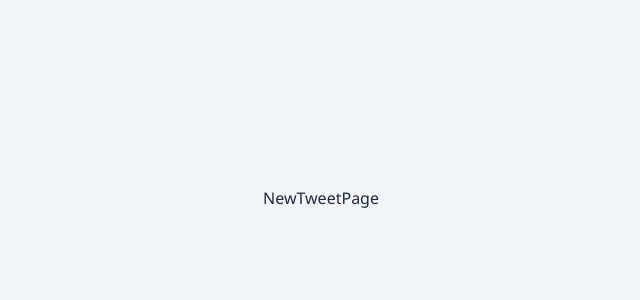
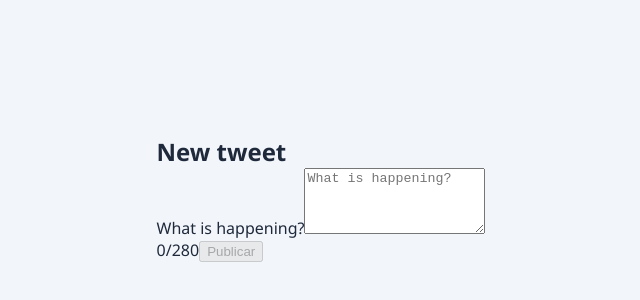
Before and after one commit to juanjoazedu/SOF1_Homies_TeamOmega, a React (Vite) app: page /compose in a window 1280 px wide. Shown: the part 210-510 px from the top of the page, without its empty margins (319-959 px from the left). Built offline with nearby package versions, Linux system fonts and the light colour scheme.

Commit message:
feat(tweets): added new tweet page with character counter
Validates empty and over-280-character tweets and notifies the user on success or error.

```diff
--- a/src/tweets/components/TweetForm.tsx
+++ b/src/tweets/components/TweetForm.tsx
@@ -1,5 +1,49 @@
-export const TweetForm = () => {
+import { useState } from 'react';
+
+const MAX_TWEET_LENGTH = 280;
+
+interface TweetFormProps {
+  onSubmit: (text: string) => void;
+}
+
+export const TweetForm = ({ onSubmit }: TweetFormProps) => {
+  const [text, setText] = useState('');
+
+  const trimmedLength = text.trim().length;
+  const isTooLong = text.length > MAX_TWEET_LENGTH;
+  const isDisabled = trimmedLength === 0 || isTooLong;
+
+  const counterClass = isTooLong
+    ? 'tweet-form__counter tweet-form__counter--error'
+    : 'tweet-form__counter';
+
   return (
-    <div>TweetForm</div>
-  )
+    <form
+      className="tweet-form"
+      onSubmit={(event) => {
+        event.preventDefault();
+        if (isDisabled) return;
+        onSubmit(text);
+      }}
+    >
+      <label htmlFor="tweet-text">What is happening?</label>
+      <textarea
+        id="tweet-text"
+        value={text}
+        onChange={(event) => setText(event.target.value)}
+        rows={4}
+        placeholder="What is happening?"
+      />
+
+      <div className="tweet-form__footer">
+        <span className={counterClass}>
+          {text.length}/{MAX_TWEET_LENGTH}
+        </span>
+
+        <button type="submit" disabled={isDisabled}>
+          Publicar
+        </button>
+      </div>
+    </form>
+  );
 };
--- /dev/null
+++ b/src/tweets/hooks/useCreateTweet.ts
@@ -0,0 +1,28 @@
+import { useState } from 'react';
+
+import { createTweet } from '../services/tweetService';
+
+export const useCreateTweet = (uid: string) => {
+  const [successMessage, setSuccessMessage] = useState('');
+  const [errorMessage, setErrorMessage] = useState('');
+  const [publishedCount, setPublishedCount] = useState(0);
+
+  const publish = (text: string) => {
+    try {
+      createTweet(uid, text);
+      setErrorMessage('');
+      setSuccessMessage('Tweet published successfully.');
+      setPublishedCount((count) => count + 1);
+    } catch (error) {
+      setSuccessMessage('');
+      setErrorMessage(error instanceof Error ? error.message : 'Could not publish the tweet.');
+    }
+  };
+
+  return {
+    publish,
+    successMessage,
+    errorMessage,
+    publishedCount,
+  };
+};
--- a/src/tweets/pages/NewTweetPage.tsx
+++ b/src/tweets/pages/NewTweetPage.tsx
@@ -1,5 +1,28 @@
+import { useContext } from 'react';
+
+import { AuthContext } from '../../auth/contexts/AuthContext';
+import { TweetForm } from '../components/TweetForm';
+import { useCreateTweet } from '../hooks/useCreateTweet';
+
 export const NewTweetPage = () => {
+  const { authState } = useContext(AuthContext);
+  const uid = authState.status === 'authenticated' ? authState.sessionUser.uid : '';
+
+  const {
+    publish,
+    successMessage,
+    errorMessage,
+    publishedCount,
+  } = useCreateTweet(uid);
+
   return (
-    <div>NewTweetPage</div>
-  )
+    <div className="new-tweet-container">
+      <h2>New tweet</h2>
+
+      <TweetForm key={publishedCount} onSubmit={publish} />
+
+      {successMessage && <p role="status">{successMessage}</p>}
+      {errorMessage && <p role="alert">{errorMessage}</p>}
+    </div>
+  );
 };
```
